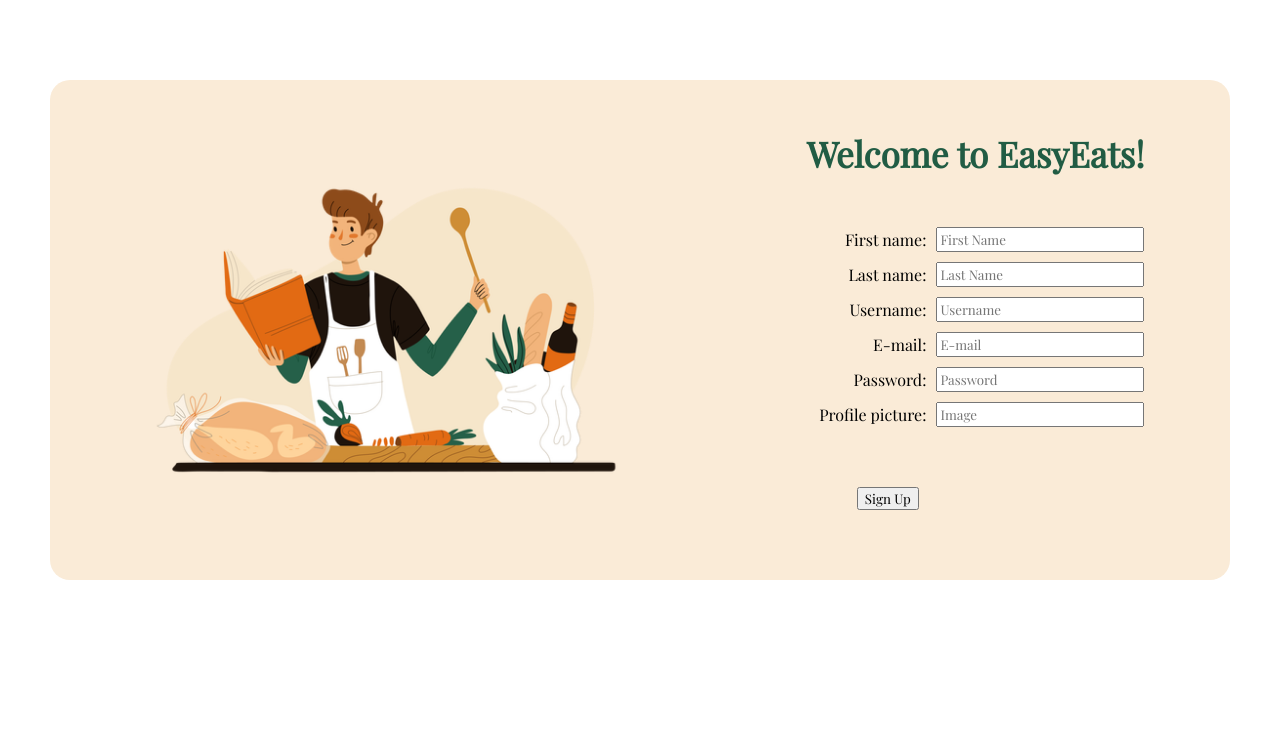
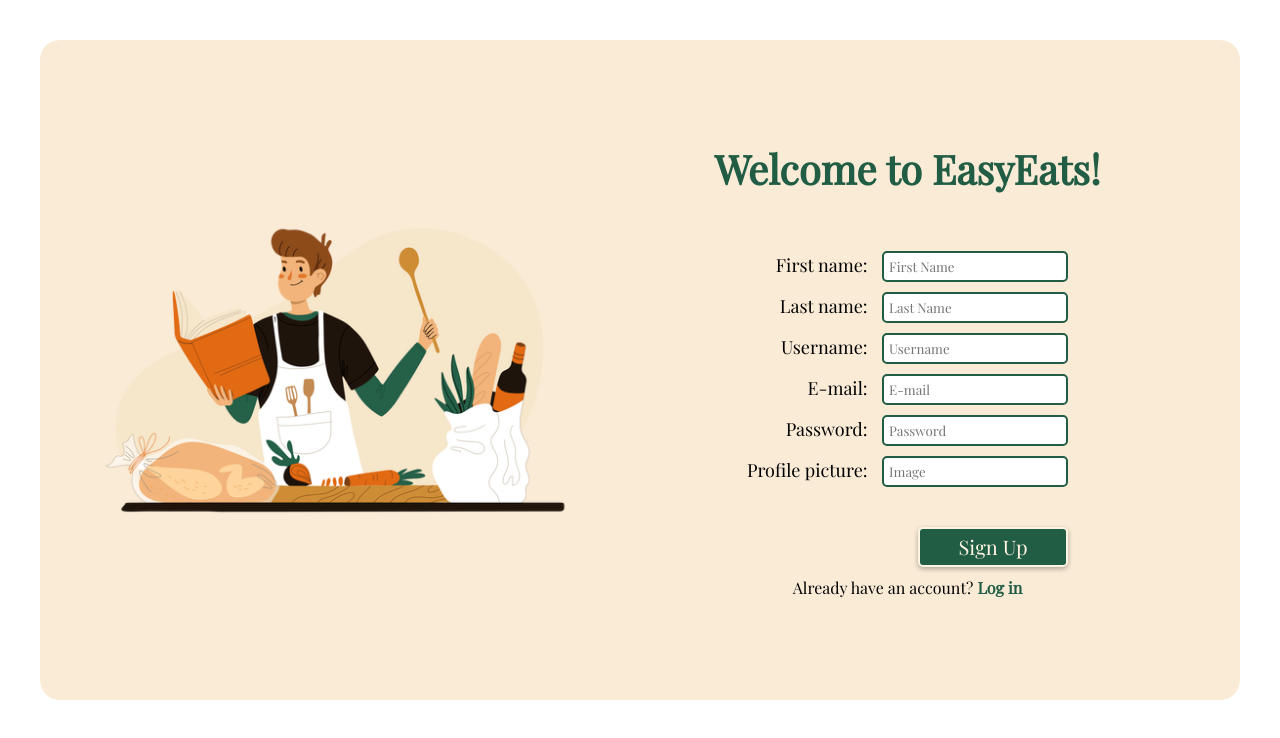
Before and after one commit to matejapetkovska/EasyEats, an Angular app in the folder EasyEats/src/main/Frontend/EasyEats/: page /signup in a window 1280 px wide. Shown: the top 738 px of the page. Built offline with nearby package versions, Linux system fonts and the light colour scheme.

Commit message:
Changing signup interface

```diff
--- a/EasyEats/src/main/Frontend/EasyEats/src/app/components/signup/signup.component.css
+++ b/EasyEats/src/main/Frontend/EasyEats/src/app/components/signup/signup.component.css
@@ -1,37 +1,84 @@
 main {
   background-color: antiquewhite;
-  display: flex;
-  justify-content: space-around;
-  margin: 80px 50px;
+  display: grid;
+  grid-template-columns: 1fr 3fr;
+  align-items: center;
+  height: 80vh;
+  margin: 40px;
+  padding: 10px;
   border-radius: 20px;
 }
 
+img {
+  padding-left: 35px;
+}
+
 .right-corner {
-  margin-top: 50px;
-  display: flex;
-  flex-direction: column;
+  display: grid;
+  grid-template-rows: 1fr 3fr;
+  justify-items: center;
 }
 
 .phrase {
-  font-size: 35px;
+  font-size: 40px;
   font-weight: bold;
-  color: #215c44;
-  margin-bottom: 50px;
+  color: var(--green-color);
+  margin-bottom: 30px;
+}
+
+.signup-form {
+  display: flex;
+  flex-direction: column;
+  align-items: flex-end;
 }
 
 label {
-  display: flex;
-  flex-direction: row;
-  justify-content: flex-end;
   line-height: 25px;
   margin-bottom: 10px;
+  font-size: 18px;
 }
 
 input {
-  flex: 0 0 200px;
+  flex: 0 0 100px;
+  padding: 5px;
   margin-left: 10px;
+  border:2px solid var(--green-color);
+  border-radius: 5px;
+}
+
+input:focus {
+  color: var(--green-color);
+  font-weight: bold;
+  outline-color: #e28743;
 }
 
 button {
-  margin: 50px;
+  margin-top: 25px;
+  margin-bottom: 10px;
+  width: 150px;
+  height: 40px;
+  font-size: 20px;
+  border: 2px solid var(--white);
+  border-radius: 5px;
+  background-color: var(--green-color);
+  color: var(--white);
+  box-shadow: 0 2px 5px 0 rgba(0, 0, 0, 0.3);
+  transition: transform 300ms ease-in-out;
 }
+
+button:hover {
+  cursor: pointer;
+  transform: scale(1.1);
+}
+
+.error-message {
+  color: var(--red-color);
+  font-weight: bold;
+  padding-top: 5px;
+}
+
+a {
+  text-decoration: none;
+  color: var(--green-color);
+  font-weight: bold;
+}
--- a/EasyEats/src/main/Frontend/EasyEats/src/app/components/signup/signup.component.html
+++ b/EasyEats/src/main/Frontend/EasyEats/src/app/components/signup/signup.component.html
@@ -1,7 +1,7 @@
 <main>
   <img ngSrc="../../assets/images/signup.png" height="500" width="500">
   <div class="right-corner">
-    <span class="phrase">Welcome to EasyEats!</span>
+    <span class="phrase">Welcome to <a routerLink="/welcome">EasyEats!</a></span>
     <form class="signup-form">
       <label for="first_name">
         First name:
@@ -32,5 +32,6 @@
 
       <button (click)="onSignUp()">Sign Up</button>
     </form>
+    <span>Already have an account? <a routerLink="/login">Log in</a></span>
   </div>
 </main>
--- a/EasyEats/src/main/Frontend/EasyEats/src/app/components/welcome-screen/welcome-screen.component.css
+++ b/EasyEats/src/main/Frontend/EasyEats/src/app/components/welcome-screen/welcome-screen.component.css
@@ -1,9 +1,4 @@
 @import url('https://fonts.googleapis.com/css2?family=Pacifico&display=swap');
-
-* {
-  --red-color: #c62a2a;
-  --white: #FFF3E2;
-}
 
 body {
   display: flex;
--- a/EasyEats/src/main/Frontend/EasyEats/src/styles.css
+++ b/EasyEats/src/main/Frontend/EasyEats/src/styles.css
@@ -3,4 +3,7 @@
 * {
   font-family: 'Playfair Display', serif;
   margin: 0;
+  --red-color: #c62a2a;
+  --white: #FFF3E2;
+  --green-color: #215c44;
 }
```
